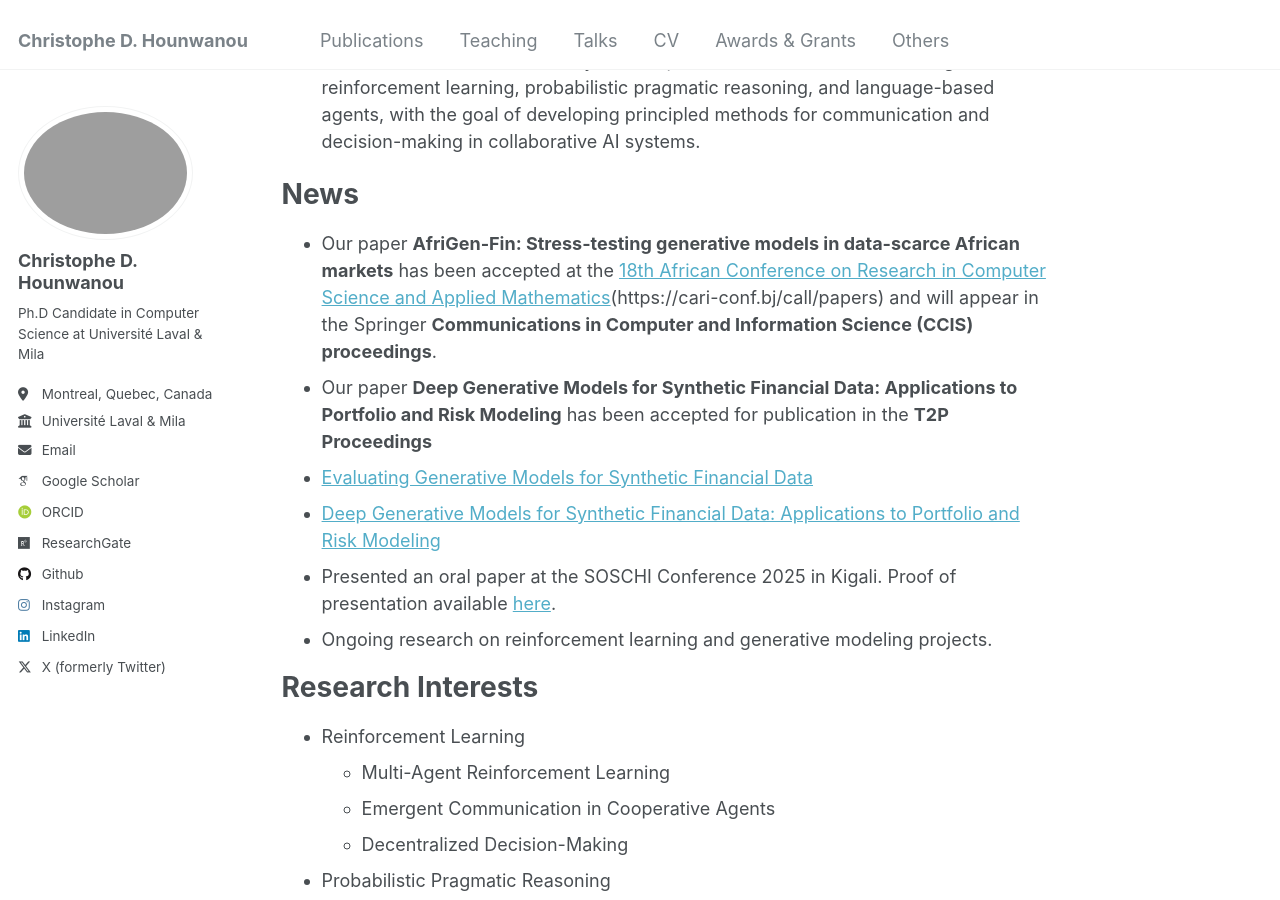
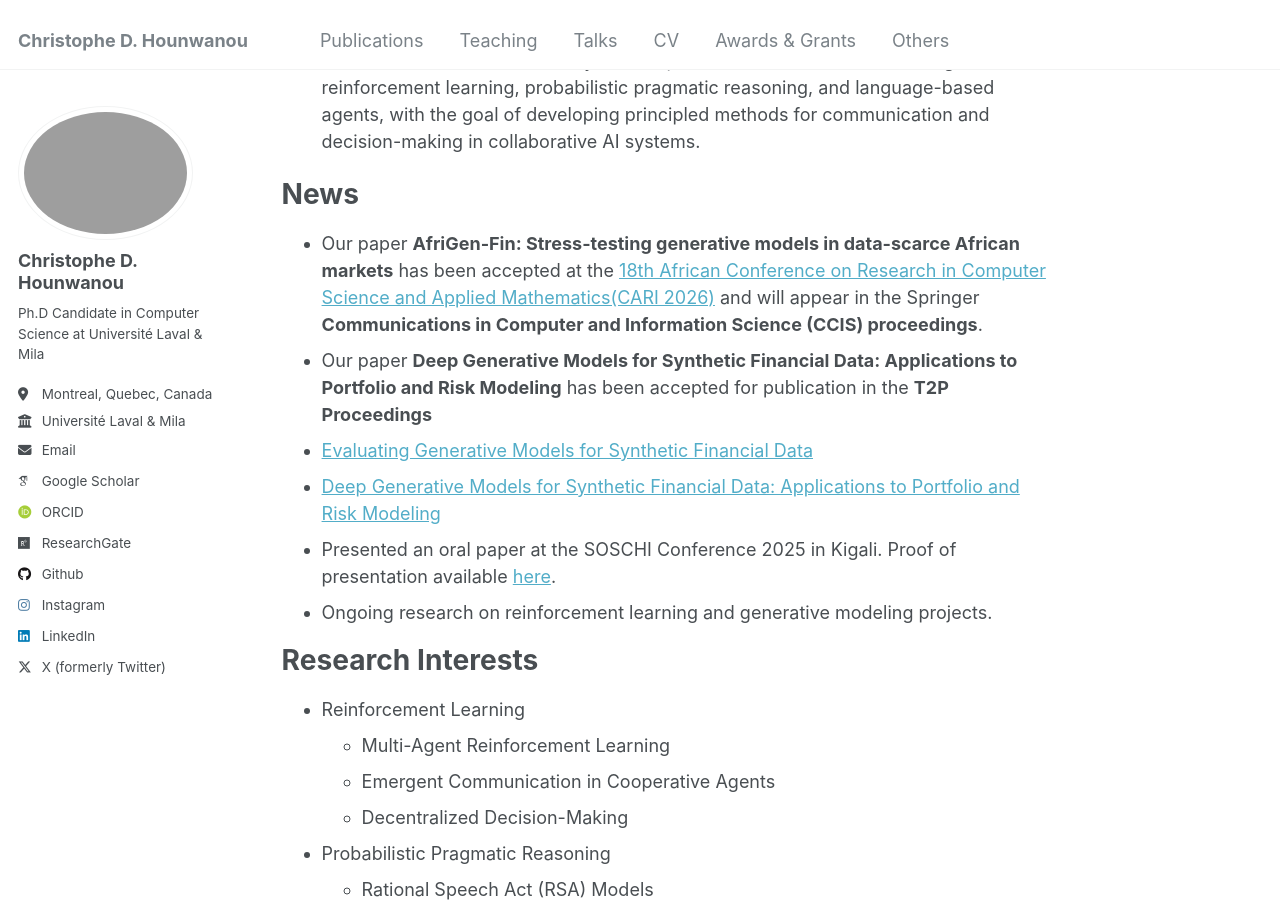
Before and after one commit to chrishounwanou/chrishounwanou.github.io, a Jekyll site: the page built from _pages/about.md, in a window 1280 px wide and 900 px high, scrolled down 494 px. Built offline with Jekyll 4.4.1, drawn with Linux system fonts in a browser that asks for light colours; some web fonts are replaced.

Commit message:
Correct link formatting for CARI 2026 paper
Fixed formatting issue in the conference paper link.

```diff
--- a/_pages/about.md
+++ b/_pages/about.md
@@ -12,7 +12,7 @@ redirect_from:
 
 News
 ======
-- Our paper **AfriGen-Fin: Stress-testing generative models in data-scarce African markets** has been accepted at the [18th African Conference on Research in Computer Science and Applied Mathematics](CARI 2026)(https://cari-conf.bj/call/papers) and will appear in the Springer **Communications in Computer and Information Science (CCIS) proceedings**.
+- Our paper **AfriGen-Fin: Stress-testing generative models in data-scarce African markets** has been accepted at the [18th African Conference on Research in Computer Science and Applied Mathematics(CARI 2026)](https://cari-conf.bj/call/papers) and will appear in the Springer **Communications in Computer and Information Science (CCIS) proceedings**.
 - Our paper **Deep Generative Models for Synthetic Financial Data: Applications to Portfolio and Risk Modeling** has been accepted for publication in the **T2P Proceedings**
 - [Evaluating Generative Models for Synthetic Financial Data](https://arxiv.org/abs/2512.21791)
 - [Deep Generative Models for Synthetic Financial Data: Applications to Portfolio and Risk Modeling](https://arxiv.org/abs/2512.21798)
```
